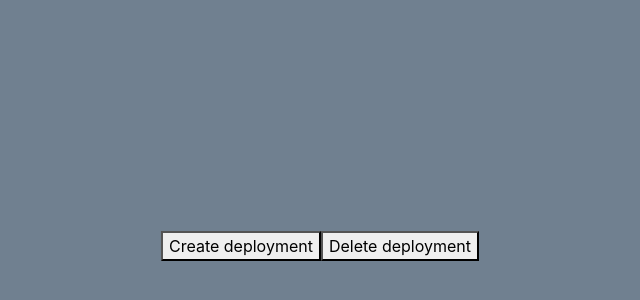
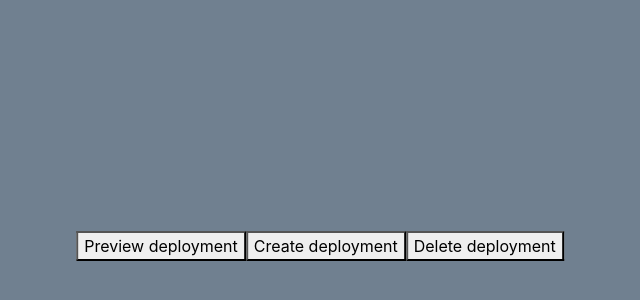
Before and after one commit to greg9702/CNOnt-Broker, a React (Create React App) app in the folder client/: page / in a window 1280 px wide. Shown: the part 154-454 px from the top of the page, without its empty margins (320-960 px from the left). Built offline with nearby package versions, Linux system fonts and the light colour scheme.

Commit message:
Added sendPreviewDeployment to react application

```diff
--- a/client/src/components/DeploymentManager.js
+++ b/client/src/components/DeploymentManager.js
@@ -36,9 +36,30 @@ export default class DeploymentManager extends React.Component {
       })
     }
 
+    sendPreviewDeployment = () => {
+      fetch(this.state.serverUrl + "/api/v1/preview-deployment")
+      .then((response) => {
+        if (response.status == 200) {
+          console.log(response.body)
+        } else if (response.status == 404) {
+          this.setState({ message: "Deployment do not exists" });
+        } else {
+          throw Error(response.statusText)
+        }
+      }).catch(error => {
+        this.setState({ message: "Deployment preview error: " + error });
+      })
+    }
+
+
     render() {
       return (
         <div id="deployment-manager">
+          <button
+            onClick={this.sendPreviewDeployment}>
+            Preview deployment
+          </button>
+
           <button
             onClick={this.sendCreateDeployment}>
             Create deployment
```
